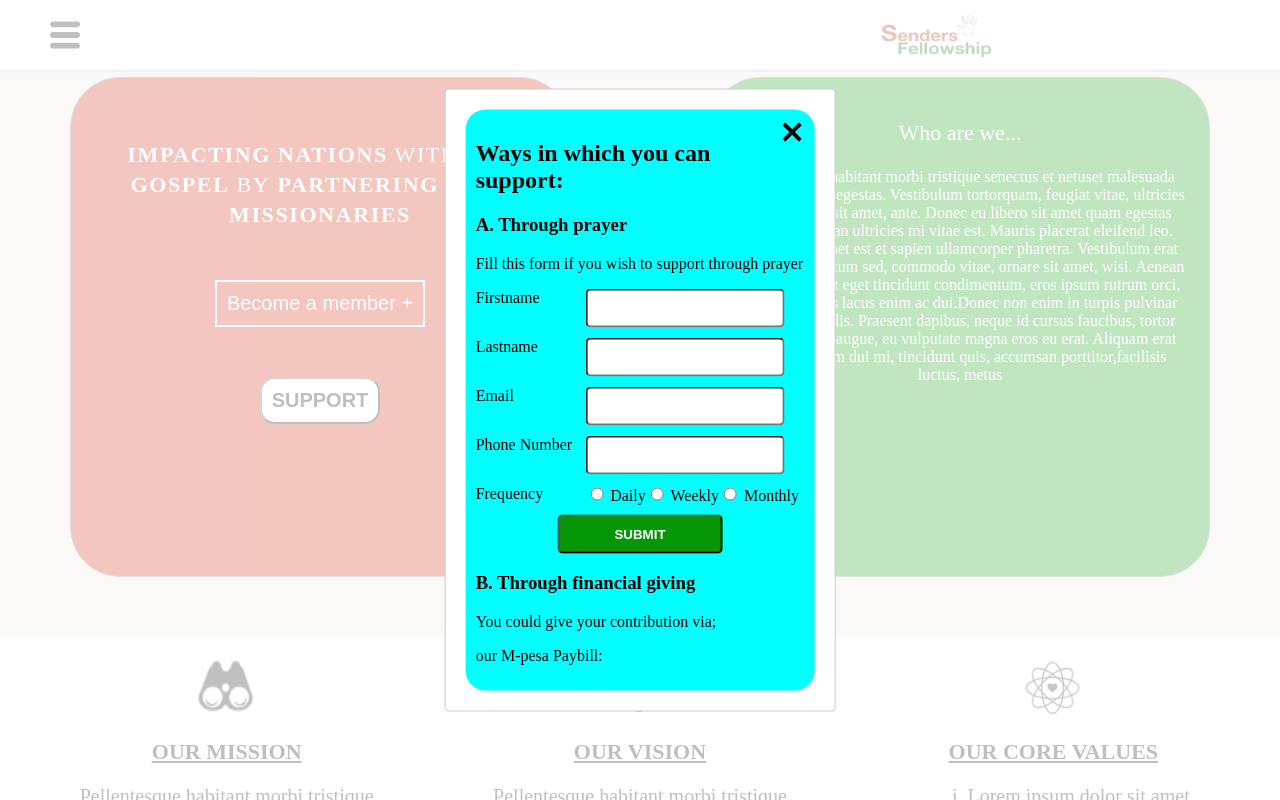
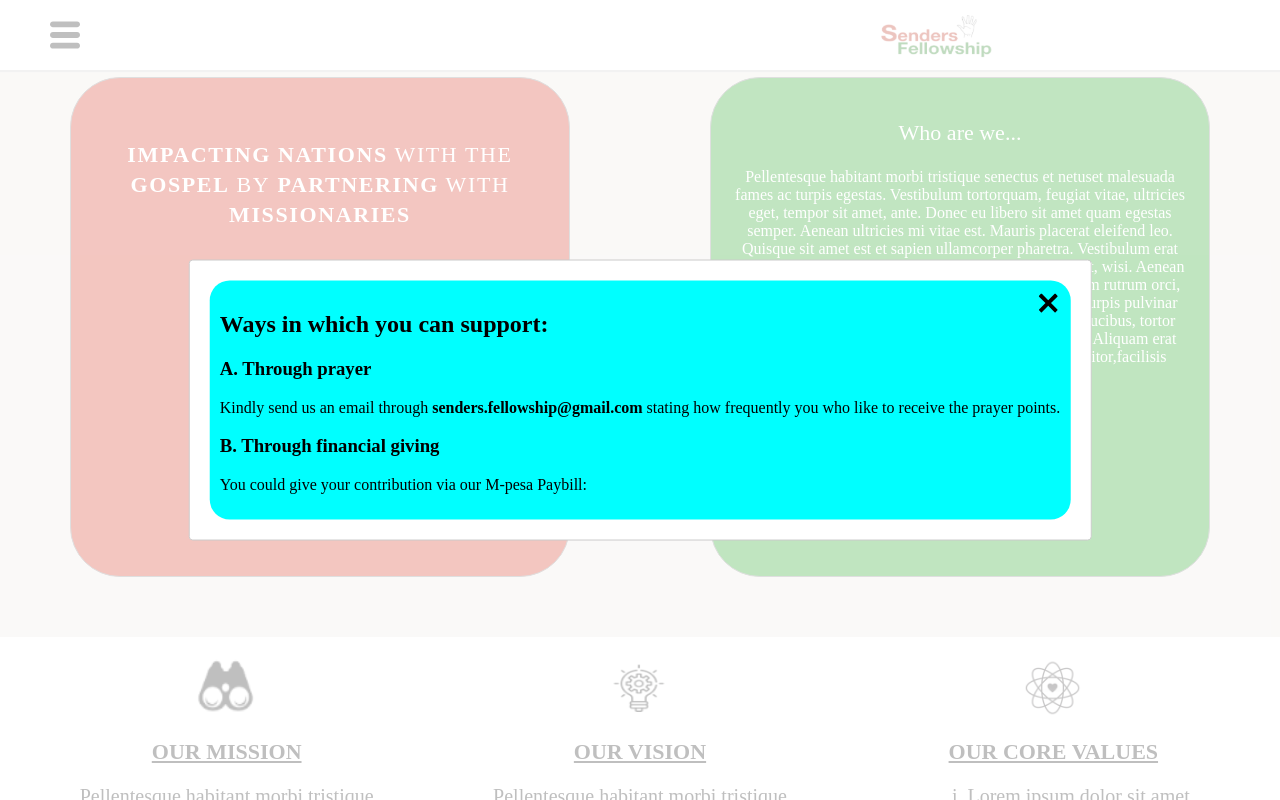
Before and after one commit to Betty-Kebenei/new-sf, a React app: page / in a window 1280 px wide. Both pictures are taken after a click on the button "SUPPORT". Shown: the part 693-1493 px from the top of the page. Built offline with nearby package versions, Linux system fonts and the light colour scheme.

Commit message:
update support modal info

```diff
--- a/src/components/about/SupportModal.jsx
+++ b/src/components/about/SupportModal.jsx
@@ -7,25 +7,6 @@ import React, { useState } from 'react';
 import closeIcon from '../../images/cancel.svg';
 
 const SupportModal = ({ openAndCloseSupportModal }) => {
-  const [formValues, setFormValues] = useState({
-    firstname: '',
-    lastname: '',
-    email: '',
-    phonenumber: '',
-    frequency: '',
-  });
-
-  const handleChange = event => {
-    const updatedFormValues = [...formValues];
-    updatedFormValues[event.target.name] = event.target.value;
-    setFormValues(updatedFormValues);
-  };
-
-  const handleSubmit = event => {
-    event.preventDEfault();
-    console.log('submiting');
-  };
-
   return (
     <div className="about-modal">
       <div className="about-modal-close-icon">
@@ -37,78 +18,13 @@ const SupportModal = ({ openAndCloseSupportModal }) => {
       </div>
       <h2>Ways in which you can support:</h2>
       <h3>A. Through prayer</h3>
-      <form className="about-modal-form" onSubmit={handleSubmit}>
-        <p>Fill this form if you wish to support through prayer</p>
-        <div className="about-modal-form-group-field">
-          <div className="about-modal-form-group-field-label">
-            <label htmlFor="firstname">Firstname</label>
-          </div>
-          <div className="about-modal-form-group-field-input">
-            <input
-              id="firstname"
-              type="text"
-              value={formValues.firstname}
-              onChange={handleChange}
-            />
-          </div>
-        </div>
-        <div className="about-modal-form-group-field">
-          <div className="about-modal-form-group-field-label">
-            <label htmlFor="lastname">Lastname</label>
-          </div>
-          <div className="about-modal-form-group-field-input">
-            <input
-              id="htmlFor"
-              type="text"
-              value={formValues.lastname}
-              onChange={handleChange}
-            />
-          </div>
-        </div>
-        <div className="about-modal-form-group-field">
-          <div className="about-modal-form-group-field-label">
-            <label htmlFor="email">Email</label>
-          </div>
-          <div className="about-modal-form-group-field-input">
-            <input
-              id="email"
-              type="email"
-              value={formValues.email}
-              onChange={handleChange}
-            />
-          </div>
-        </div>
-        <div className="about-modal-form-group-field">
-          <div className="about-modal-form-group-field-label">
-            <label htmlFor="phonenumber">Phone Number</label>
-          </div>
-          <div className="about-modal-form-group-field-input">
-            <input
-              id="phonenumber"
-              type="text"
-              value={formValues.phonenumber}
-              onChange={handleChange}
-            />
-          </div>
-        </div>
-        <div className="about-modal-form-group-field">
-          <div className="about-modal-form-group-field-label">
-            <label htmlFor="firstname">Frequency</label>
-          </div>
-          <div className="about-modal-form-group-field-radio">
-            <input type="radio" name="frequency" value="daily" /> Daily
-            <input type="radio" name="frequency" value="weekly" /> Weekly
-            <input type="radio" name="frequency" value="monthly" /> Monthly
-          </div>
-        </div>
-        <div className="about-modal-form-submit-button">
-          <input type="submit" value="SUBMIT" />
-        </div>
-      </form>
+      <p>
+        Kindly send us an email through <b>senders.fellowship@gmail.com</b>{' '}
+        stating how frequently you who like to receive the prayer points.
+      </p>
 
       <h3>B. Through financial giving</h3>
-      <p>You could give your contribution via;</p>
-      <p>our M-pesa Paybill: </p>
+      <p>You could give your contribution via our M-pesa Paybill: </p>
     </div>
   );
 };
```
